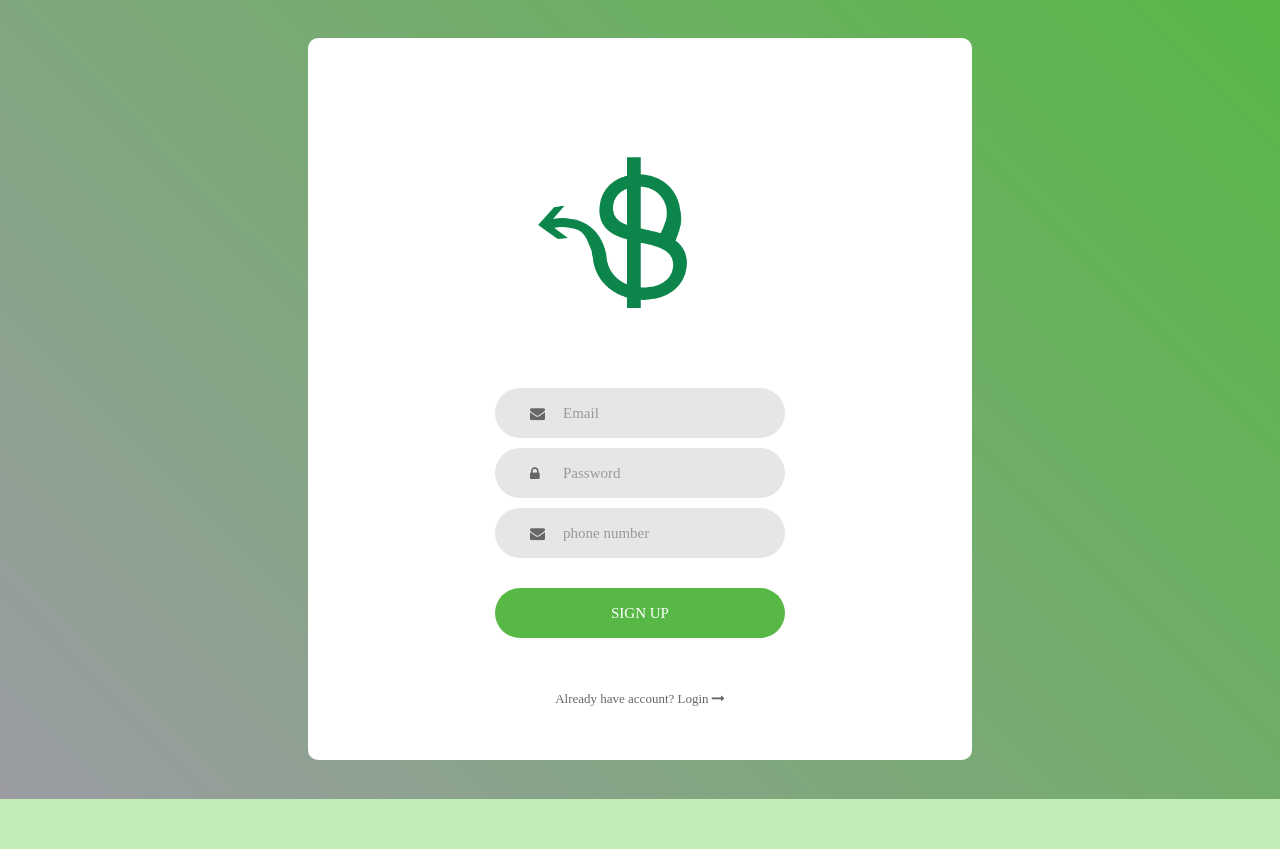
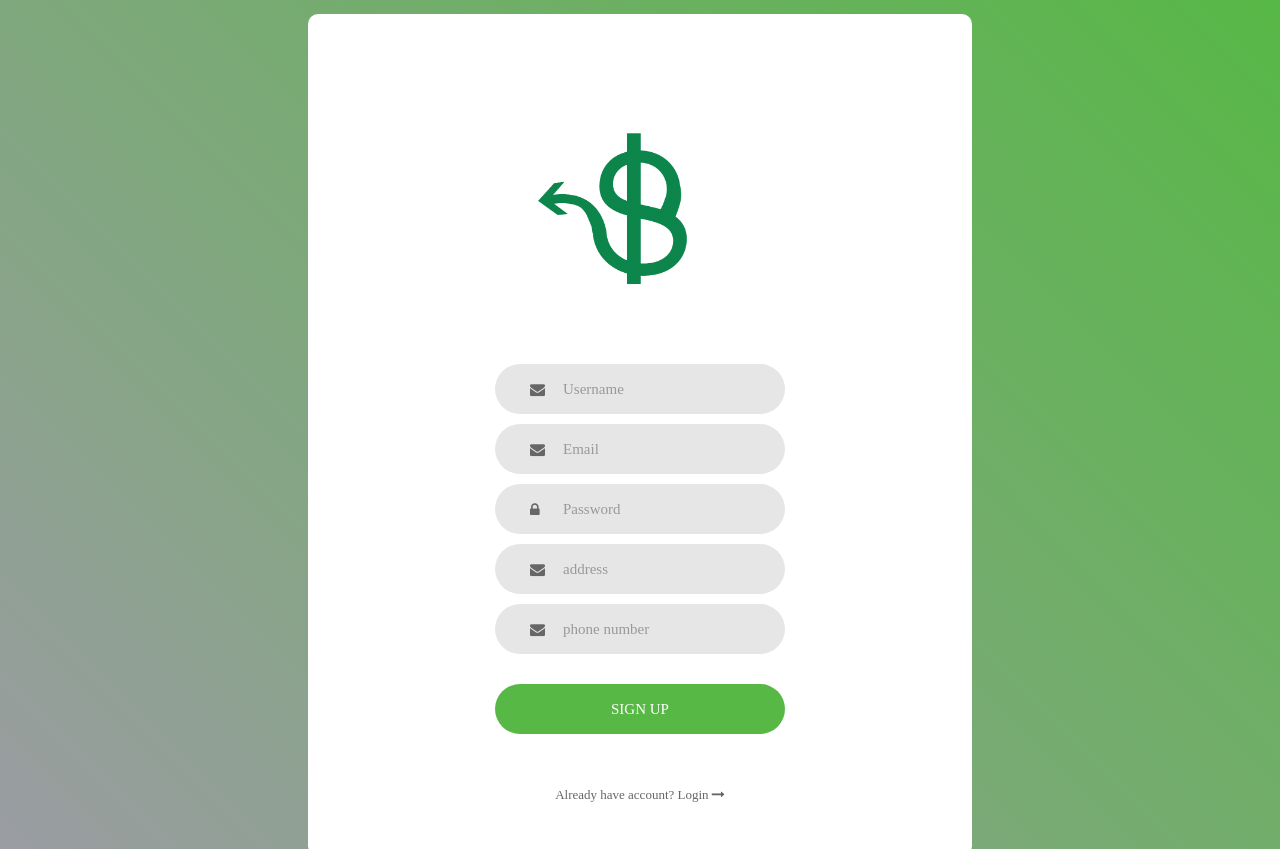
Before and after one commit to TasneemEltabakh/Software-Project, a Flask app: page /Register in a window 1280 px wide. Shown: the part 122-971 px from the top of the page. Run offline with Flask 3, Linux system fonts and the light colour scheme; some libraries are stand-ins or nearby versions; some web fonts are replaced.

Commit message:
login _ SignUp

```diff
--- a/app.py
+++ b/app.py
@@ -35,14 +35,42 @@ def product_main():
     return render_template('productMain.html')
 
 #Login#
-@app.route('/Login')
+@app.route('/Login', methods=['GET', 'POST'])
 def login():
+    if request.method == 'POST':
+        email = request.form['email']
+        password = request.form['pass']
+
+        user = User.query.filter_by(email=email).first()
+
+        if user and user.password == password:
+            # Successful login
+            return 'Login successful'
+        else:
+            # Invalid credentials
+            return 'Invalid credentials'
+
     return render_template('Login.html')
 
 #Register#
-@app.route('/Register')
+@app.route('/Register', methods=['GET', 'POST'])
 def register():
+    if request.method == 'POST':
+        email = request.form['email']
+        password = request.form['pass']
+        phone_number = request.form['number']
+        username = request.form['username']
+        address = request.form['address']
+
+        user = User(email=email, password=password, phone_number=phone_number, username=username, address=address)
+        db.session.add(user)
+        db.session.commit()
+
+        #return redirect(url_for('login'))
+        return render_template('index.html')
+
     return render_template('Register.html')
+
 
 #Contact#
 @app.route('/contact', methods=['GET', 'POST'])
--- a/config.py
+++ b/config.py
@@ -1,5 +1,5 @@
 import mysql.connector
 
 class Config:
-    SQLALCHEMY_DATABASE_URI = 'mysql+mysqlconnector://Pinkode:Rn2T2021@myserverdb1.mysql.database.azure.com:3306/badelha'
+    SQLALCHEMY_DATABASE_URI = 'mysql+pymysql://root:@localhost/badelha3'
     SQLALCHEMY_TRACK_MODIFICATIONS = False
--- a/templates/Login.html
+++ b/templates/Login.html
@@ -469,7 +469,7 @@
 
            </div>
 
-            <form class="login100-form validate-form">
+            <form action="{{ url_for('login') }}" method="post" class="login100-form validate-form">
 
                 <div class="wrap-input100 validate-input" data-validate = "Valid email is required: ex@abc.xyz">
                     <input class="input100" type="text" name="email" placeholder="Email">
@@ -486,7 +486,7 @@
                 </div>
 
                 <div class="container-login100-form-btn">
-                    <button class="login100-form-btn">
+                    <button type="submit" class="login100-form-btn">
                         Login
                     </button>
                 </div>
@@ -494,7 +494,7 @@
             <br><br>
 
                 <div class="text-center p-t-136">
-                    <a class="txt2" href="#">
+                    <a class="txt2" href="{{ url_for('register') }}">
                         Create your Account
                         <i class="fa fa-long-arrow-right m-l-5" aria-hidden="true"></i>
                     </a>
--- a/templates/Register.html
+++ b/templates/Register.html
@@ -469,7 +469,15 @@
 
            </div>
 
-            <form class="login100-form validate-form">
+            <form action="{{ url_for('register') }}" method="post" class="login100-form validate-form">
+
+              <div class="wrap-input100 validate-input">
+                <input class="input100" type="text" name="username" placeholder="Username">
+                <span class="focus-input100"></span>
+                <span class="symbol-input100">
+                    <i class="fa fa-envelope" aria-hidden="true"></i>
+                </span>
+            </div>
 
                 <div class="wrap-input100 validate-input" data-validate = "Valid email is required: ex@abc.xyz">
                     <input class="input100" type="text" name="email" placeholder="Email">
@@ -480,12 +488,22 @@
                 </div>
 
                 <div class="wrap-input100 validate-input" data-validate = "Password is required">
-                    <input class="input100" type="password" name="pass" placeholder="Password">
+                  <input class="input100" type="password" name="pass" placeholder="Password">
 
-                    <span class="symbol-input100">
-                        <i class="fa fa-lock" aria-hidden="true"></i>
-                    </span>
-                </div>
+                  <span class="symbol-input100">
+                      <i class="fa fa-lock" aria-hidden="true"></i>
+                  </span>
+              </div>
+
+              <div class="wrap-input100 validate-input">
+                <input class="input100" type="text" name="address" placeholder="address">
+                <span class="focus-input100"></span>
+                <span class="symbol-input100">
+                    <i class="fa fa-envelope" aria-hidden="true"></i>
+                </span>
+            </div>
+
+
                 <div class="wrap-input100 validate-input" data-validate = "Number is required">
                     <input class="input100" type="number" name="number" placeholder="phone number">
 
@@ -495,7 +513,7 @@
                     </span>
                 </div>
                 <div class="container-login100-form-btn">
-                    <button class="login100-form-btn">
+                    <button type="submit" class="login100-form-btn">
                         Sign Up
                     </button>
                 </div>
```
Also changed, not shown: models.py (+8 -0 lines).
